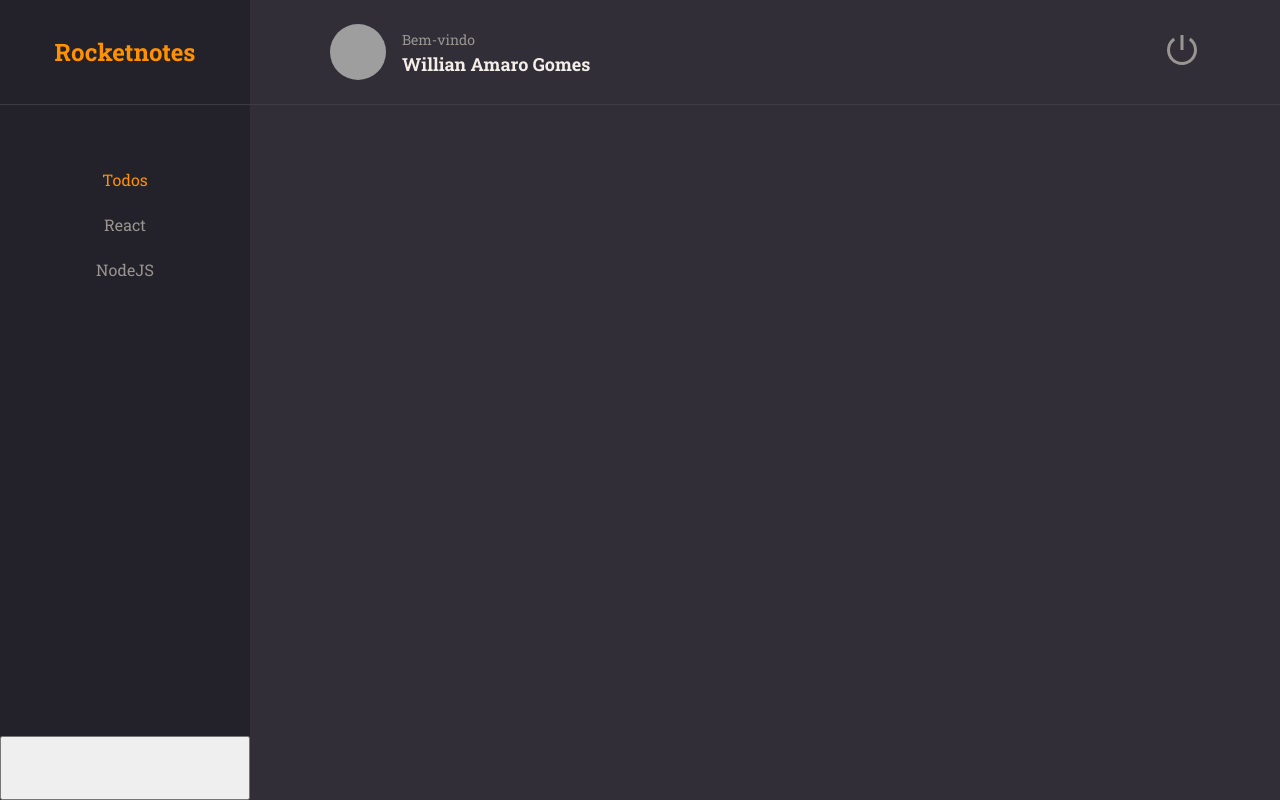
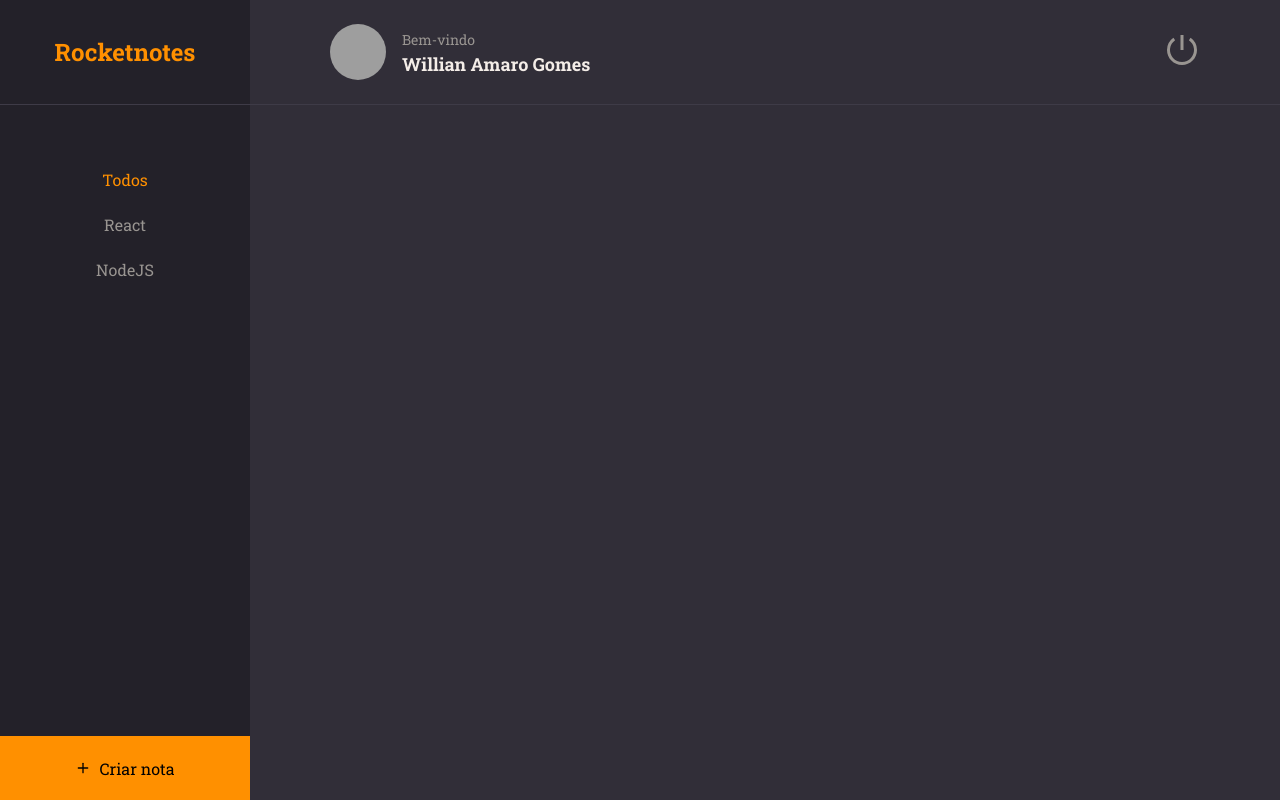
Before and after one commit to williangomesdev/Explorer-Stage10-Rocketnotes-Frontend-, a React (Vite) app: page / in a window 1280 px wide. Built offline with nearby package versions, Linux system fonts and the light colour scheme; grey boxes are pictures that could not be loaded.

Commit message:
botão criar nota

```diff
--- a/src/pages/Home/index.jsx
+++ b/src/pages/Home/index.jsx
@@ -1,3 +1,5 @@
+
+import { FiPlus } from 'react-icons/fi'
 import { Header } from "../../components/Header";
 import { ButtonText } from "../../components/ButtonText";
 import { Container, Brand, Menu, Search, Content, NewNote } from "./styles";
@@ -11,7 +13,7 @@
       <Header />
       <Menu>
         <li>
-          <ButtonText title="Todos" isActive/>
+          <ButtonText title="Todos" isActive />
         </li>
         <li>
           <ButtonText title="React" />
@@ -22,7 +24,9 @@
       </Menu>
       <Search></Search>
       <Content></Content>
-      <NewNote></NewNote>
+      <NewNote>
+        <FiPlus />Criar nota
+      </NewNote>
     </Container>
   );
 }
--- a/src/pages/Home/styles.js
+++ b/src/pages/Home/styles.js
@@ -45,4 +45,13 @@
 `;
 export const NewNote = styled.button`
   grid-area: newnote;
+  display: flex;
+  align-items: center;
+  justify-content: center;
+  border: none;
+  background-color: ${({ theme }) => theme.COLORS.ORANGE};
+
+  > svg {
+    margin-right: 0.5rem;
+  }
 `;
```
